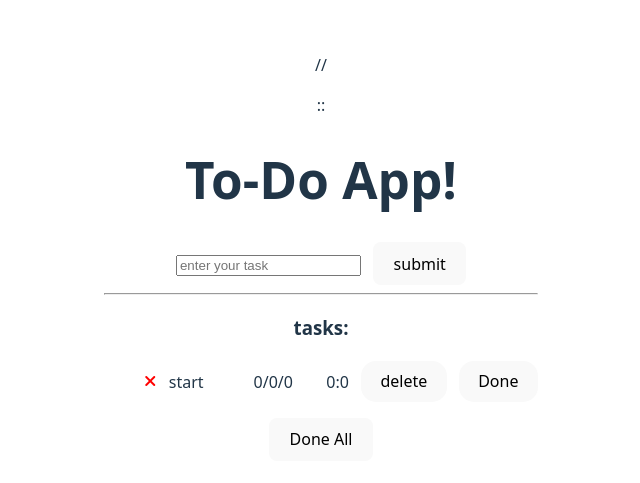
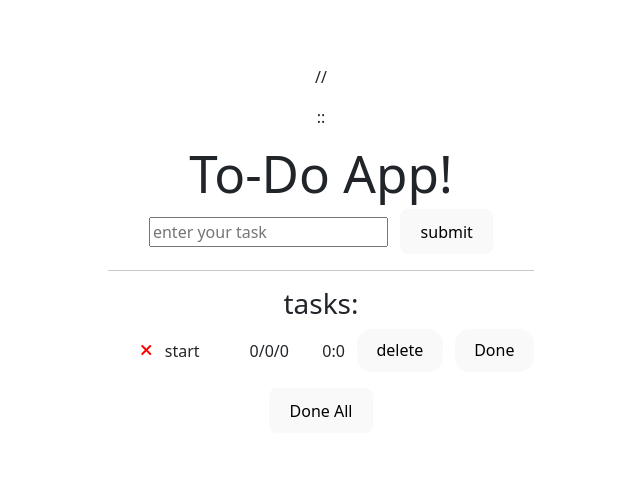
Before and after one commit to harshalsonune55/React_todo, a React (Vite) app: page / in a window 1280 px wide. Shown: the part 151-634 px from the top of the page, without its empty margins (319-959 px from the left). Built offline with nearby package versions, Linux system fonts and the light colour scheme; no server answers.

Commit message:
added all the hooks to be used

```diff
--- a/index.html
+++ b/index.html
@@ -9,11 +9,16 @@
     integrity="sha512-Evv84Mr4kqVGRNSgIGL/F/aIDqQb7xQ2vcrdIwxfjThSH8CSR7PBEakCr51Ck+w+/U6swU2Im1vVX0SVk9ABhg=="
     crossorigin="anonymous" referrerpolicy="no-referrer" />
   <title>Todo- app</title>
+  <link rel="preconnect" href="https://fonts.googleapis.com">
+<link rel="preconnect" href="https://fonts.gstatic.com" crossorigin>
+<link href="https://fonts.googleapis.com/css2?family=Noto+Sans:ital,wght@0,100..900;1,100..900&display=swap" rel="stylesheet">
+  <link href="https://cdn.jsdelivr.net/npm/bootstrap@5.3.6/dist/css/bootstrap.min.css" rel="stylesheet" integrity="sha384-4Q6Gf2aSP4eDXB8Miphtr37CMZZQ5oXLH2yaXMJ2w8e2ZtHTl7GptT4jmndRuHDT" crossorigin="anonymous">
 </head>
 
 <body>
   <div id="root"></div>
   <script type="module" src="/src/main.jsx"></script>
+  <script src="https://cdn.jsdelivr.net/npm/bootstrap@5.3.6/dist/js/bootstrap.bundle.min.js" integrity="sha384-j1CDi7MgGQ12Z7Qab0qlWQ/Qqz24Gc6BM0thvEMVjHnfYGF0rmFCozFSxQBxwHKO" crossorigin="anonymous"></script>
 </body>
 
 </html>
--- a/src/App.jsx
+++ b/src/App.jsx
@@ -1,14 +1,17 @@
 import './App.css'
 import Date from"./date.jsx";
 import Todo from './todo.jsx';
+
+
+
 
 function App() {
 
   return (
     <>
-      <Date/>
-      <Todo/>
+         <Todo/>
     </>
+
   );
 }
 
--- a/src/date.jsx
+++ b/src/date.jsx
@@ -1,45 +1,50 @@
 import { useEffect, useReducer, useState } from "react";
 import Todo from "./todo.jsx";
+import { useTodoContext } from "./todoContext.jsx";
 
 export default function Date() {
 
-    let[time,settime]=useState({});
-    let[Date,setDate]=useState({});
+    // let[time,settime]=useState({});
+    // let[Date,setDate]=useState({});
 
-    const URL = "https://script.googleusercontent.com/macros/echo?user_content_key=AehSKLifG-lscjZfNzmWuqwDVBj9aVcU3Z-74eu0QrHRhn6omrApSyFKPpdn_1IPtyHLOMDIWAmGl9mVwjK51nsFC6s1qJ_yaKa0eDrC3_U_5BXgufIXdw40u5Z2SOcjYq_2AITC4qfx_rTybapW3Pe03c-bsyXuCjvjXcq6NLca5k-S7p2MIY7qphSow7Gh7Z4OrVaYVJXIlMxll6h7tT8aHtf1GtNThKdqvwOSciYPU7NgC20EZ32VwrKWFzLviba59TQmQp9867IbCOjw-MK5zykBzRq5YA&lib=MwxUjRcLr2qLlnVOLh12wSNkqcO1Ikdrk";
-    let gettime=async()=>{
-        let response= await fetch(URL);
-        let Jsonres=await response.json();
-        settime({hours:Jsonres.hours,minutes:Jsonres.minutes,seconds:Jsonres.seconds});
+    // const URL = "https://script.googleusercontent.com/macros/echo?user_content_key=AehSKLifG-lscjZfNzmWuqwDVBj9aVcU3Z-74eu0QrHRhn6omrApSyFKPpdn_1IPtyHLOMDIWAmGl9mVwjK51nsFC6s1qJ_yaKa0eDrC3_U_5BXgufIXdw40u5Z2SOcjYq_2AITC4qfx_rTybapW3Pe03c-bsyXuCjvjXcq6NLca5k-S7p2MIY7qphSow7Gh7Z4OrVaYVJXIlMxll6h7tT8aHtf1GtNThKdqvwOSciYPU7NgC20EZ32VwrKWFzLviba59TQmQp9867IbCOjw-MK5zykBzRq5YA&lib=MwxUjRcLr2qLlnVOLh12wSNkqcO1Ikdrk";
+    // let gettime=async()=>{
+    //     let response= await fetch(URL);
+    //     let Jsonres=await response.json();
+    //     settime({hours:Jsonres.hours,minutes:Jsonres.minutes,seconds:Jsonres.seconds});
 
-     }
+    //  }
 
-     useEffect(()=>{
-        gettime();
-        const interval = setInterval(gettime, 2);
-        return () => clearInterval(interval);
-     },[time]);
+    //  useEffect(()=>{
+    //     gettime();
+    //     const interval = setInterval(gettime, 1000);
+    //     return () => clearInterval(interval);
+    //  },[time]);
 
-     let getDate=async()=>{
-        let response= await fetch(URL);
-        let Jsonres=await response.json();
-        setDate({day:Jsonres.day,month:Jsonres.month,year:Jsonres.year});
+    //  let getDate=async()=>{
+    //     let response= await fetch(URL);
+    //     let Jsonres=await response.json();
+    //     setDate({day:Jsonres.day,month:Jsonres.month,year:Jsonres.year});
 
-     }
-     useEffect(()=>{
-        getDate();
-        const interval = setInterval(getDate, 3600000*24);
-        return () => clearInterval(interval);
-     },[Date]);
+    //  }
+    //  useEffect(()=>{
+    //     getDate();
+    //     const interval = setInterval(getDate, 3600000*24);
+    //     return () => clearInterval(interval);
+    //  },[Date]);
 
-
+    const { Date_, time } = useTodoContext();
     return (
         <>
         <div>
-            <p>{Date.day}/{Date.month}/{Date.year}</p>
+            <p>{Date_.day}/{Date_.month}/{Date_.year}</p>
             <p>{time.hours}:{time.minutes}:{time.seconds}</p>
         </div>
         </>
 
     );
+
+
+
+
 }
--- a/src/todo.jsx
+++ b/src/todo.jsx
@@ -1,13 +1,16 @@
-import {useEffect,useReducer,useState} from "react";
+import {useEffect,useReducer,useState,useRef} from "react";
 import { v4 as uuidv4 } from 'uuid';
+import { TodoContext } from "./todoContext.jsx";
+import Date from "./date.jsx";
+export default function Todo(){
 
-export default function Todo(){
+
 
 //date and time
 // definig the state variable uaing the Use state that deflects the time in the todo app
 
     let[time,settime]=useState({});
-    let[Date,setDate]=useState({});
+    let[Date_,setDate_]=useState({});
 
     const URL = "https://script.googleusercontent.com/macros/echo?user_content_key=AehSKLifG-lscjZfNzmWuqwDVBj9aVcU3Z-74eu0QrHRhn6omrApSyFKPpdn_1IPtyHLOMDIWAmGl9mVwjK51nsFC6s1qJ_yaKa0eDrC3_U_5BXgufIXdw40u5Z2SOcjYq_2AITC4qfx_rTybapW3Pe03c-bsyXuCjvjXcq6NLca5k-S7p2MIY7qphSow7Gh7Z4OrVaYVJXIlMxll6h7tT8aHtf1GtNThKdqvwOSciYPU7NgC20EZ32VwrKWFzLviba59TQmQp9867IbCOjw-MK5zykBzRq5YA&lib=MwxUjRcLr2qLlnVOLh12wSNkqcO1Ikdrk";
     let gettime=async()=>{
@@ -20,7 +23,7 @@ export default function Todo(){
      let getDate=async()=>{
         let response= await fetch(URL);
         let Jsonres=await response.json();
-        setDate({day:Jsonres.day,month:Jsonres.month,year:Jsonres.year});
+        setDate_({day:Jsonres.day,month:Jsonres.month,year:Jsonres.year});
 
      }
 
@@ -39,7 +42,7 @@ export default function Todo(){
       }, []);
 
 
-    let [task,settask]=useState("");
+  let [task,settask]=useState("");
     // let [tasktodo,settasktodo]=useState([{task:"start", id:uuidv4(), isDone:false, atTime:{hours:0,minutes:0} ,atDate:{day:0,month:0,year:0}}]);
 
 //using the useReducer hook of the React.js
@@ -60,7 +63,7 @@ const [tasktodo, dispatch] = useReducer(taskReducer, [
       payload: {
         task: task,
         time: time,
-        date: Date
+        date: Date_
       }
     });
     settask("");
@@ -78,6 +81,19 @@ const [tasktodo, dispatch] = useReducer(taskReducer, [
     dispatch({ type: "ALL_DONE" });
   }
 
+//defining the variable that defines the task is being added using useref
+const prevTaskCount = useRef(tasktodo.length);
+
+// prints the task is being added if there is a rerendering in the tasktodo list
+useEffect(() => {
+  if (prevTaskCount.current < tasktodo.length) {
+    console.log("Task Added");
+  }
+  if (prevTaskCount.current > tasktodo.length) {
+    console.log("Task Removed");
+  }
+  prevTaskCount.current = tasktodo.length;
+}, [tasktodo]);
 
 //defining the reducer function
 function taskReducer(state, action) {
@@ -113,6 +129,11 @@ console.log(task);
 }
     return (
         <>
+      <TodoContext.Provider value={{
+      time,
+      Date_,
+    }}>
+      <Date/>
         <h1>To-Do App!</h1>
         <input placeholder="enter your task" value={task} onChange={gettask}/>
         &nbsp; &nbsp;
@@ -135,6 +156,7 @@ console.log(task);
             }
         </ul>
         <button onClick={doneall}>Done All</button>
+        </TodoContext.Provider>
         </>
     );
 }
--- /dev/null
+++ b/src/todoContext.jsx
@@ -0,0 +1,7 @@
+import { createContext, useContext } from "react";
+
+export const TodoContext = createContext();
+
+export function useTodoContext() {
+  return useContext(TodoContext);
+}
```
Also changed, not shown: 1 other file (tests, documents, lock files or other folders).
